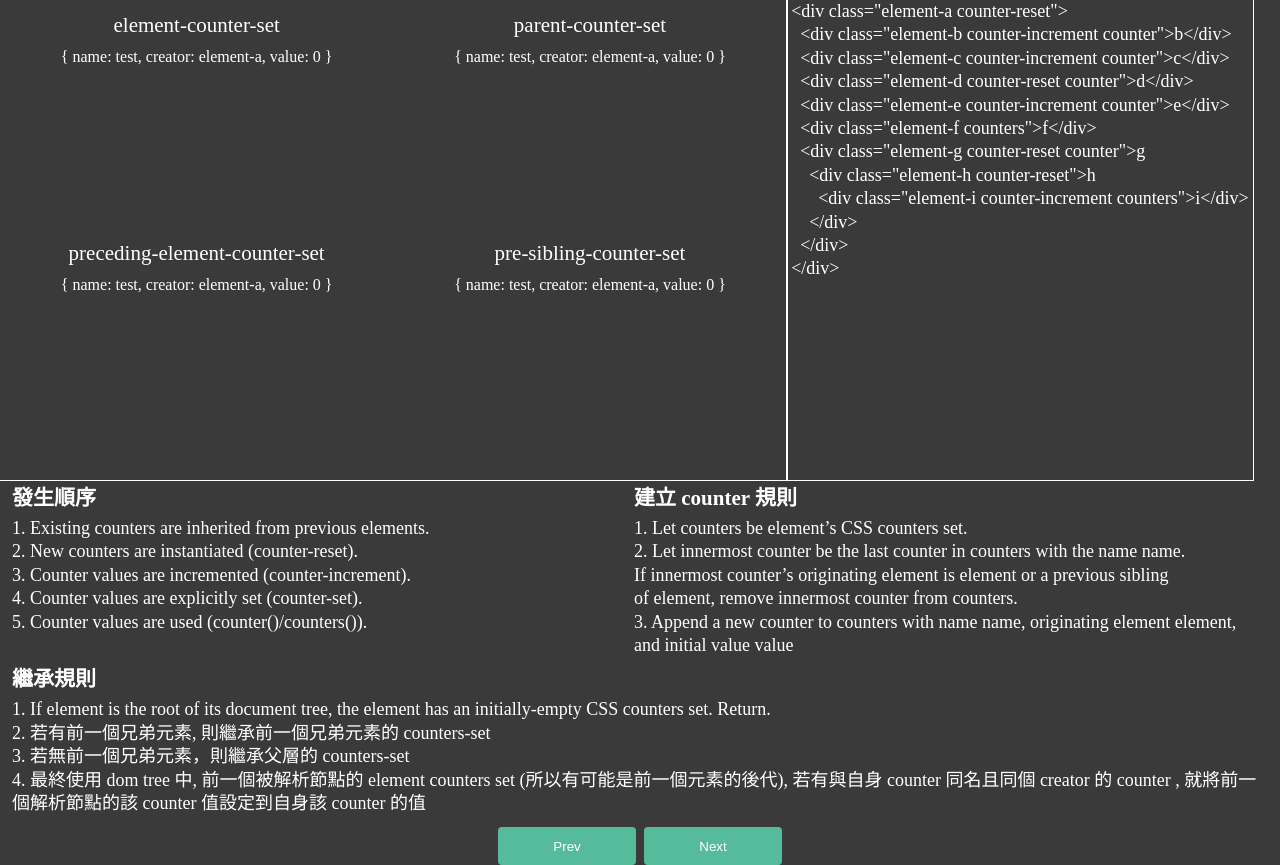
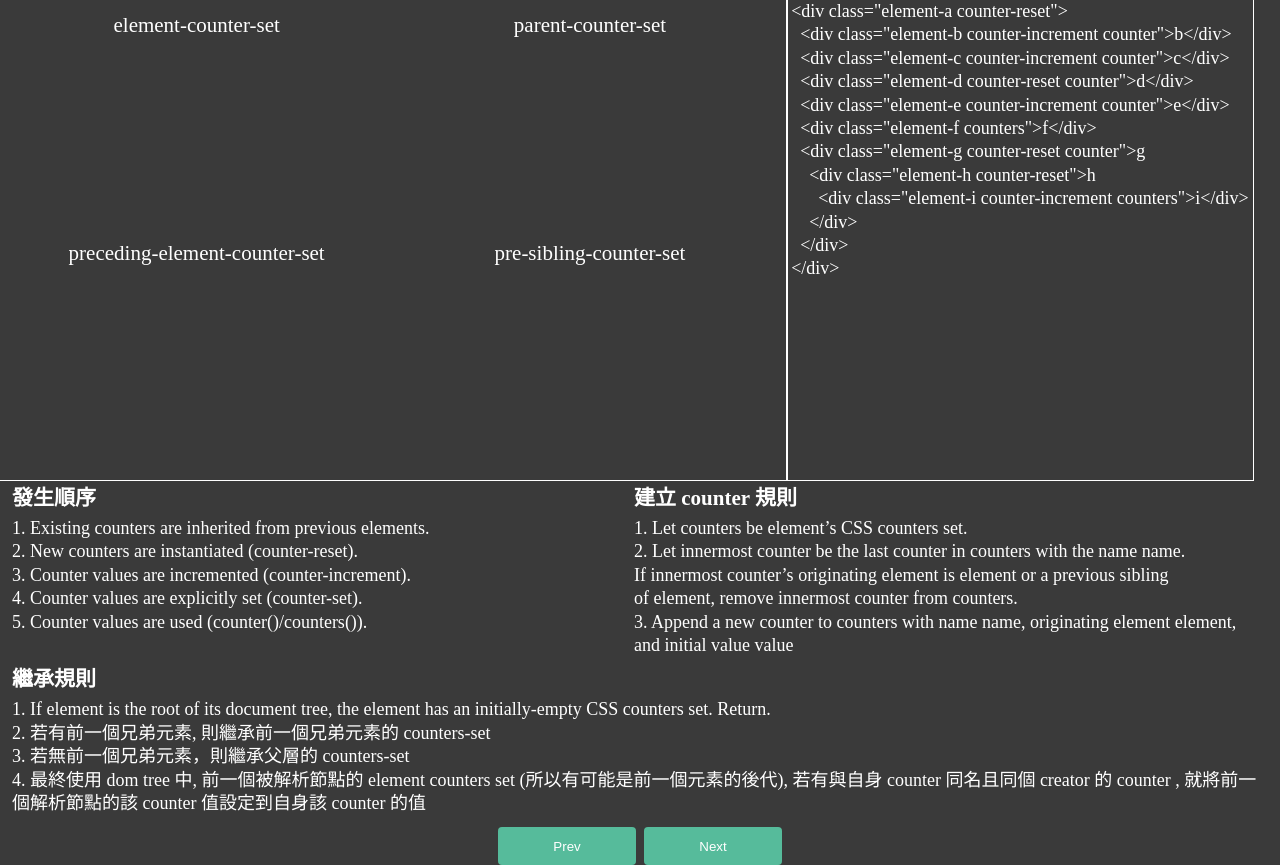
Before and after one commit to laidasan/CounterSetView, a Vue app: page / in a window 1280 px wide. Built offline with nearby package versions, Linux system fonts and the light colour scheme.

Commit message:
finish base

```diff
--- a/src/App.vue
+++ b/src/App.vue
@@ -18,7 +18,7 @@
           <div class="preceding-element-counter-set">
             <div class="title">preceding-element-counter-set</div>
             <div
-              v-for="counter of elementCounterSet"
+              v-for="counter of precedingElementCounterSet"
               :key="`${counter.name} + ${counter.creator} + ${counter.value}`"
             >
               {{ genCounterString(counter) }}
@@ -29,7 +29,7 @@
           <div class="parent-counter-set">
             <div class="title">parent-counter-set</div>
             <div
-              v-for="counter of elementCounterSet"
+              v-for="counter of parentCounterSet"
               :key="`${counter.name} + ${counter.creator} + ${counter.value}`"
             >
               {{ genCounterString(counter) }}
@@ -38,7 +38,7 @@
           <div class="pre-sibling-counter-set">
             <div class="title">pre-sibling-counter-set</div>
             <div
-              v-for="counter of elementCounterSet"
+              v-for="counter of preSiblingCounterSet"
               :key="`${counter.name} + ${counter.creator} + ${counter.value}`"
             >
               {{ genCounterString(counter) }}
@@ -125,16 +125,15 @@ export default {
 
   components: {},
 
+  // { name: "test", creator: "element-a", value: 0 },
   data() {
     return {
       actions: [],
       currentAction: 0,
-      elementCounterSet: new Set([
-        { name: "test", creator: "element-a", value: 0 },
-      ]),
+      elementCounterSet: new Set(),
+      precedingElementCounterSet: new Set(), // 前一個被解析的 counter-set
       parentCounterSet: new Set(), // 父層的 counter-set
       preSiblingCounterSet: new Set(), // 前一個兄弟元素的 counter-set
-      precedingElementCounterSet: new Set(), // 前一個被解析的 counter-set
       currentHtmlStep: -1,
       currentProcessRuleStep: -1,
       currentInheritRuleStep: -1,
```
